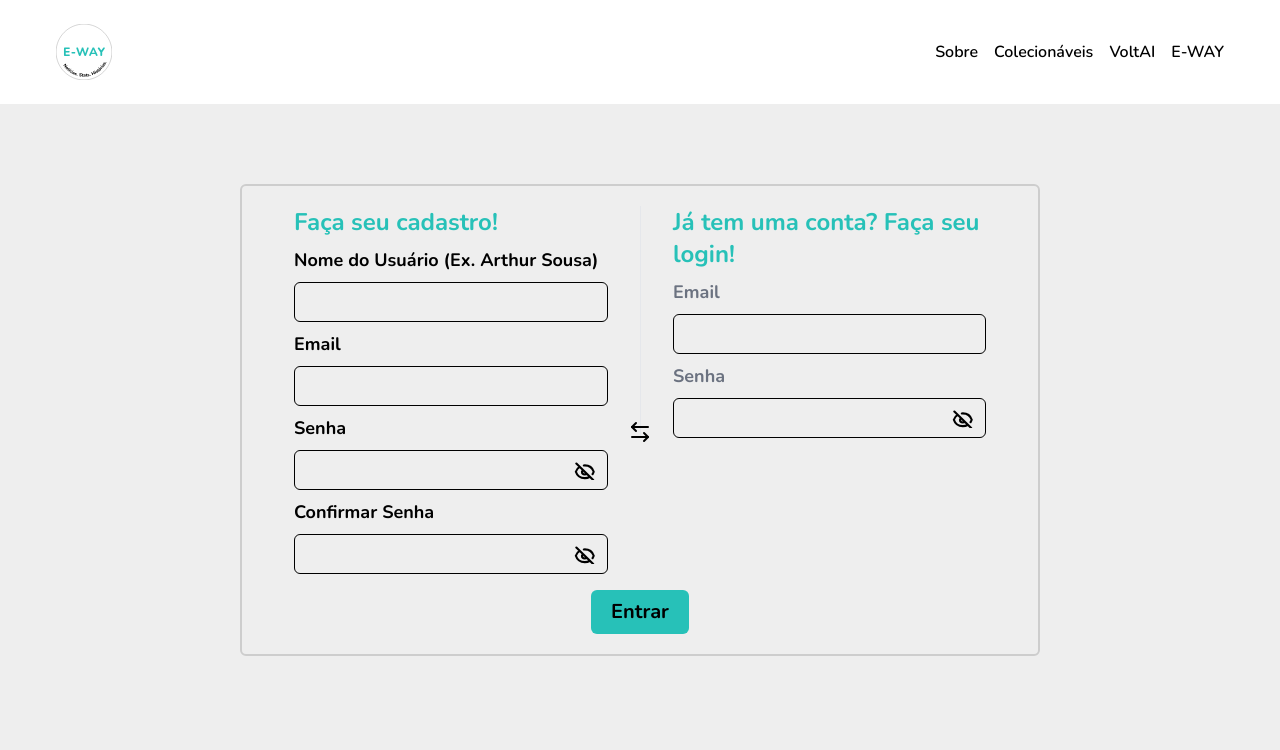
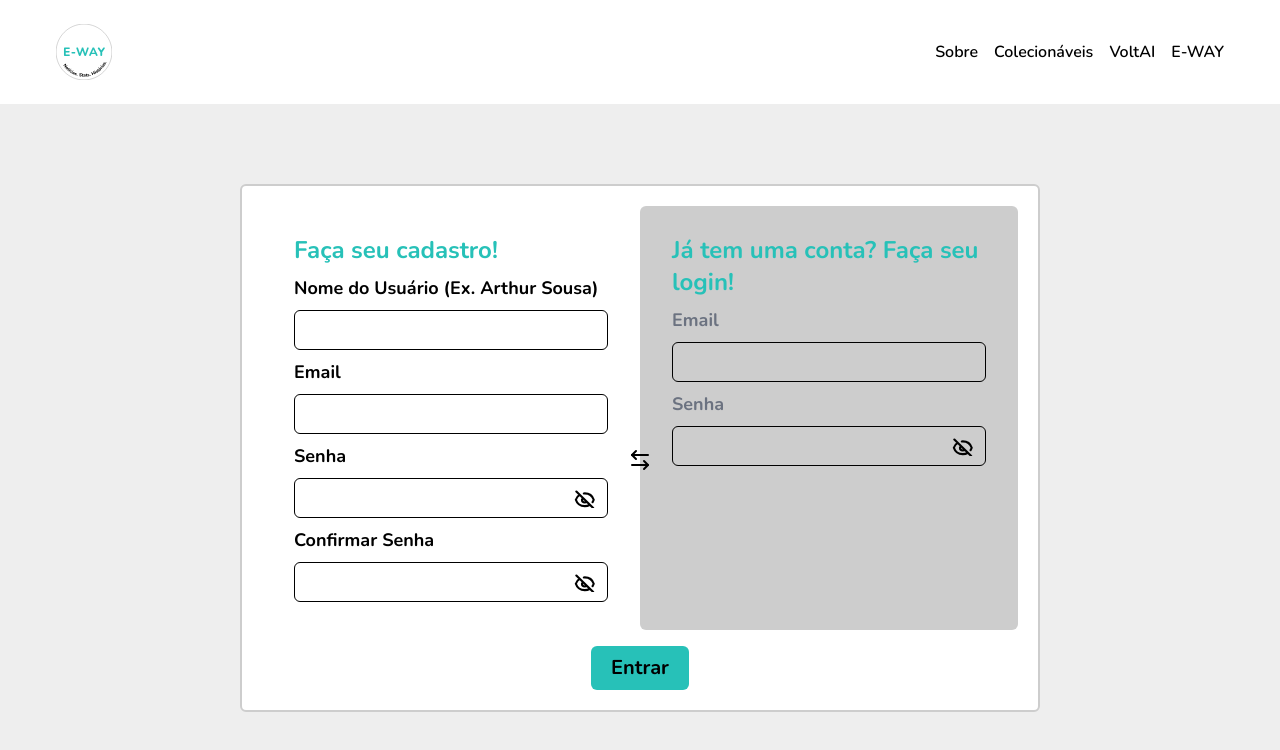
Before and after one commit to ryanbritodev/e-way, a React (Vite) app: page /userIn in a window 1280 px wide. Shown: the top 750 px of the page. Built offline with nearby package versions, Linux system fonts and the light colour scheme.

Commit message:
fix-loginPage

```diff
--- a/src/pages/UserIn/index.jsx
+++ b/src/pages/UserIn/index.jsx
@@ -101,15 +101,14 @@ export const UserIn = () => {
     <>
       <Header />
       <form
-        className="flex flex-col gap-4 max-w-[50rem] m-auto mt-20 items-center border-2 border-[#CDCDCD] p-5 rounded-md relative"
+        className="flex flex-col gap-4 max-w-[50rem] m-auto mt-20 items-center border-2 border-[#CDCDCD] bg-white p-5 rounded-md relative"
         onSubmit={handleSubmit(onSubmit)}
       >
-        <div className="container flex divide-x items-start justify-center">
-          <div className="flex flex-col gap-2 px-8 basis-1/2 h-full">
+        <div className="container flex h-auto">
+          <div className={`flex flex-col gap-2 px-8 basis-1/2 h-full transition-all p-7  ${isRegister  ? 'bg-inherit' : 'bg-[#CDCDCD]'} flex-auto rounded-md`}>
             <h1 className="font-bold text-eblue text-2xl">
               Faça seu cadastro!
             </h1>
-            <div>
             <div className={`flex flex-col gap-2`}>
             <InputLabel
                 id={"nameRegister"}
@@ -147,12 +146,10 @@ export const UserIn = () => {
             />
             </div>
           </div>
-          </div>
-          <div className="flex flex-col gap-2 px-8 basis-1/2 h-full">
+          <div className={`flex flex-col gap-2 px-8 basis-1/2 flex-auto transition-all p-7 ${!isRegister  ? 'bg-inherit' : 'bg-[#CDCDCD]'} flex-1 rounded-md`}>
             <h1 className="font-bold text-eblue text-2xl">
               Já tem uma conta? Faça seu login!
             </h1>
-            <div>
             <div className="flex flex-col gap-2">
             <InputLabel
                 id={"emailLogin"}
@@ -169,7 +166,6 @@ export const UserIn = () => {
                 label={"Senha"}
                 register={register}
             />
-              </div>
             </div>
           </div>
         </div>
```
Also changed, not shown: src/pages/Volt/api/index.jsx (line endings or trailing spaces), 1 other file (tests, documents, lock files or other folders). Lines whose indentation alone changed are shown as unchanged.
